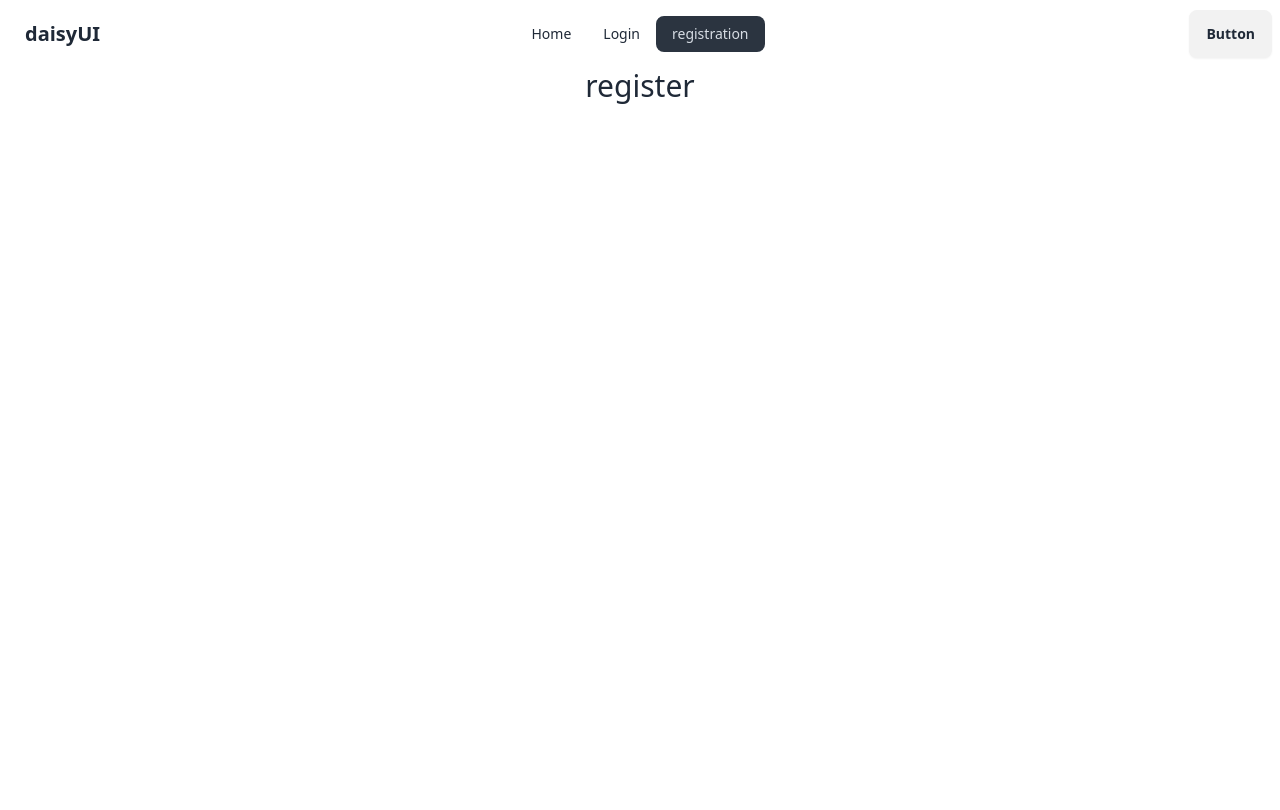
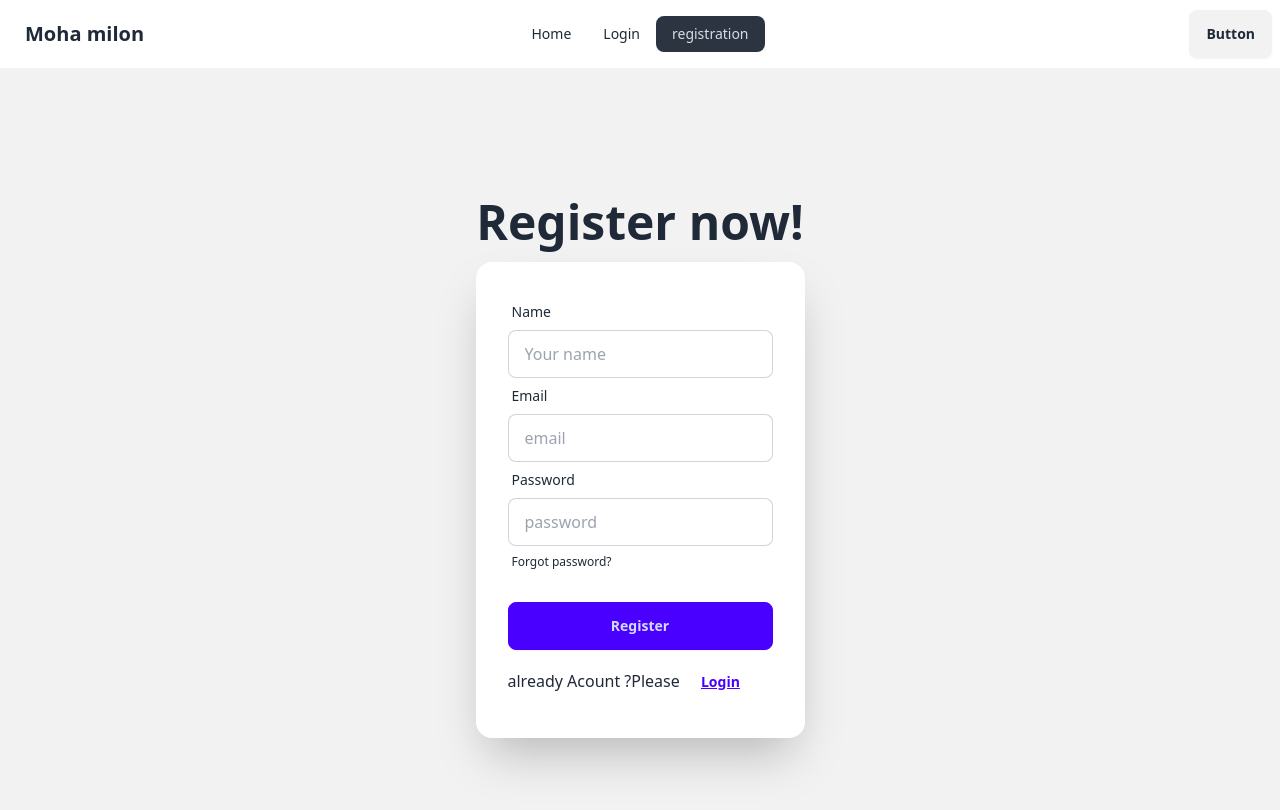
Before and after one commit to didarulZend1981/moha-milon, a React (Vite) app: page /register in a window 1280 px wide. Shown: the top 810 px of the page. Built offline with nearby package versions, Linux system fonts and the light colour scheme.

Commit message:
Create Login And Registration Form Using Daisy UI

```diff
--- a/src/components/Login.jsx
+++ b/src/components/Login.jsx
@@ -1,10 +1,51 @@
+import { Link } from "react-router-dom";
 
 
 const Login = () => {
+  const handleLogin = e =>{
+    e.preventDefault();
+    const email = e.target.email.value;
+    const password = e.target.password.value;
+    console.log(email,password);
+  }
+
   return (
-    <div>
-      <h2 className="text-3xl text-center">login</h2>
+    <div className="hero min-h-screen bg-base-200">
+  <div className="hero-content flex-col">
+    <div className="text-center">
+      <h1 className="text-5xl font-bold">Login now!</h1>
+      </div>
+    <div className="card shrink-0 w-full max-w-sm shadow-2xl bg-base-100">
+      <div className="card-body">
+      <form onSubmit={handleLogin}>
+      <div className="form-control">
+          <label className="label">
+            <span className="label-text">Email</span>
+          </label>
+          <input type="email" name="email" required placeholder="email" className="input input-bordered" required />
+        </div>
+        <div className="form-control">
+          <label className="label">
+            <span className="label-text">Password</span>
+          </label>
+          <input type="password" name="password" required placeholder="password" className="input input-bordered" required />
+          <label className="label">
+            <a href="#" className="label-text-alt link link-hover">Forgot password?</a>
+          </label>
+        </div>
+        <div className="form-control mt-6">
+          <button className="btn btn-primary">Login</button>
+        </div>
+        </form>
+        <p>
+          New here?Please <Link to="/register">
+          <button className="btn btn-link">Register</button>
+          </Link>
+        </p>
+      </div>
     </div>
+  </div>
+</div>
   );
 };
 
--- a/src/components/NevBar.jsx
+++ b/src/components/NevBar.jsx
@@ -21,7 +21,7 @@
         {Navlink}
       </ul>
     </div>
-    <a className="btn btn-ghost text-xl">daisyUI</a>
+    <a className="btn btn-ghost text-xl">Moha milon</a>
   </div>
   <div className="navbar-center hidden lg:flex">
     <ul className="menu menu-horizontal px-1">
--- a/src/components/Register.jsx
+++ b/src/components/Register.jsx
@@ -1,10 +1,60 @@
+import { Link } from "react-router-dom";
 
 
 const Register = () => {
+  const handleRegister = e =>{
+    e.preventDefault();
+    const name = e.target.name.value;
+    const email = e.target.email.value;
+    const password = e.target.password.value;
+    console.log(name,email,password);
+  }
   return (
-    <div>
-      <h2 className="text-3xl text-center">register</h2>
+    <div className="hero min-h-screen bg-base-200">
+    <div className="hero-content flex-col">
+      <div className="text-center">
+        <h1 className="text-5xl font-bold">Register now!</h1>
+        </div>
+      <div className="card shrink-0 w-full max-w-sm shadow-2xl bg-base-100">
+        <div className="card-body">
+        <form onSubmit={handleRegister}>
+        <div className="form-control">
+            <label className="label">
+              <span className="label-text">Name</span>
+            </label>
+            <input type="text" name="name" required placeholder="Your name" className="input input-bordered" required />
+          </div>
+
+
+        <div className="form-control">
+            <label className="label">
+              <span className="label-text">Email</span>
+            </label>
+            <input type="email" name="email" required placeholder="email" className="input input-bordered" required />
+          </div>
+          <div className="form-control">
+            <label className="label">
+              <span className="label-text">Password</span>
+            </label>
+            <input type="password" name="password" required placeholder="password" className="input input-bordered" required />
+            <label className="label">
+              <a href="#" className="label-text-alt link link-hover">Forgot password?</a>
+            </label>
+          </div>
+          <div className="form-control mt-6">
+            <button className="btn btn-primary">Register</button>
+          </div>
+          </form>
+          <p>
+            already Acount ?Please <Link to="/login">
+            <button className="btn btn-link">Login</button>
+
+            </Link>
+          </p>
+        </div>
+      </div>
     </div>
+  </div>
   );
 };
 
```
